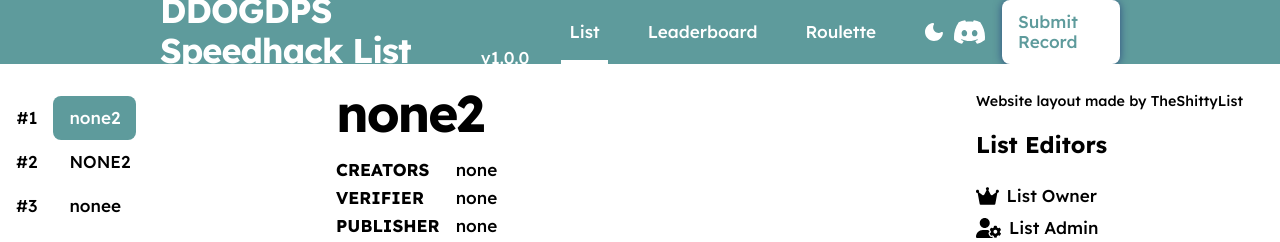
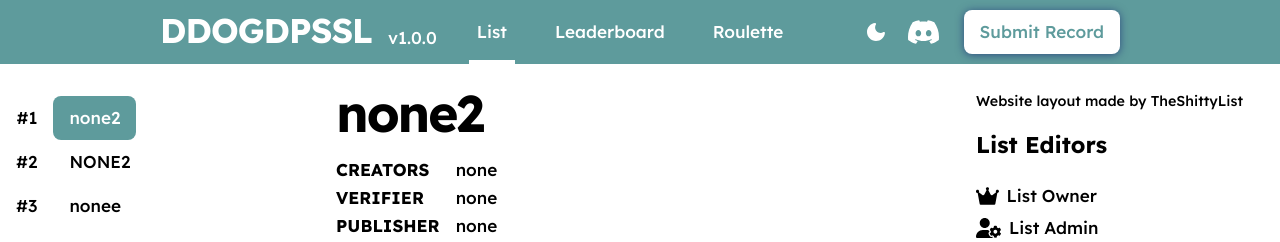
Before and after one commit to RaiderD-bit/StupidList, a plain HTML site: page index.html in a window 1280 px wide. Shown: the top 242 px of the page. Drawn offline with nearby package versions, Linux system fonts and the light colour scheme.

Commit message:
Update index.html

```diff
--- a/index.html
+++ b/index.html
@@ -37,7 +37,7 @@
     <body id="app">
         <header :class="{ dark: store.dark }">
             <div class="logo">
-                <h2>DDOGDPS Speedhack List</h2>
+                <h2>DDOGDPSSL</h2>
                 <p>v1.0.0</p>
             </div>
             <nav class="nav">
```
